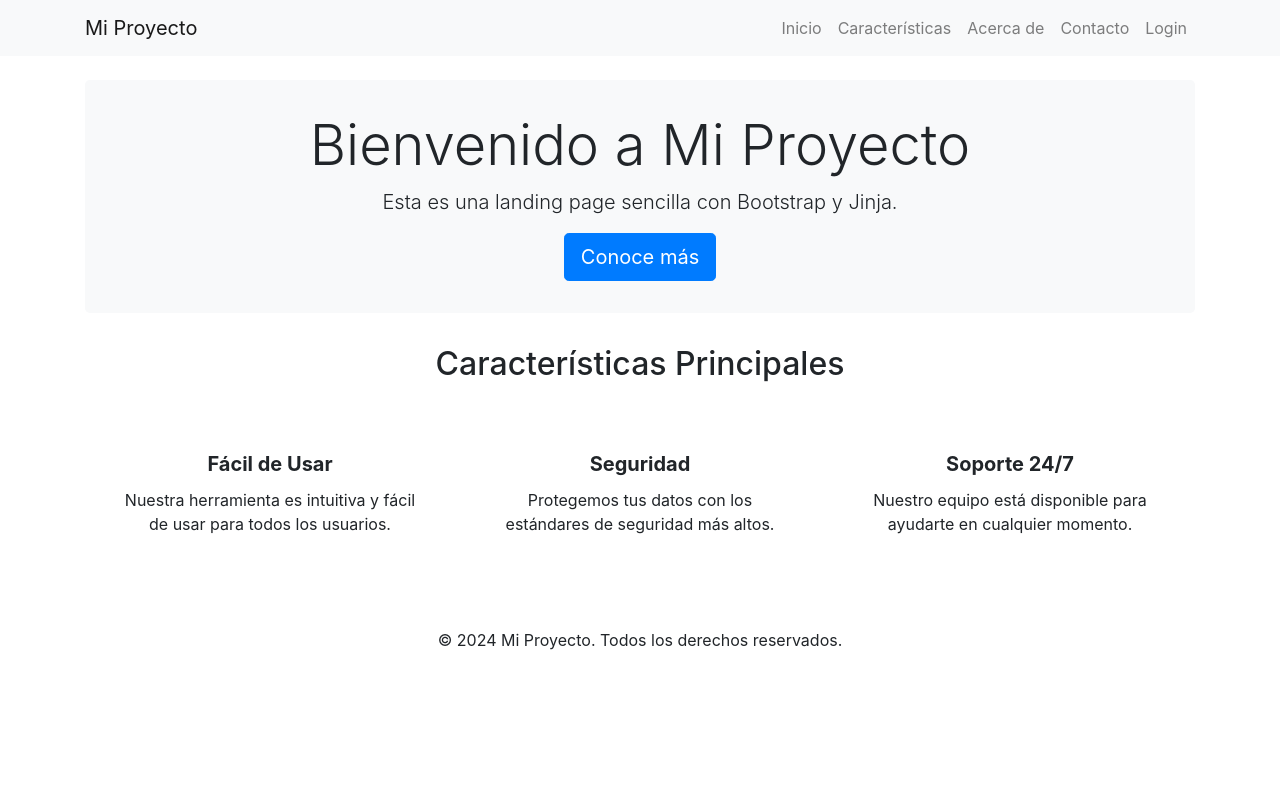
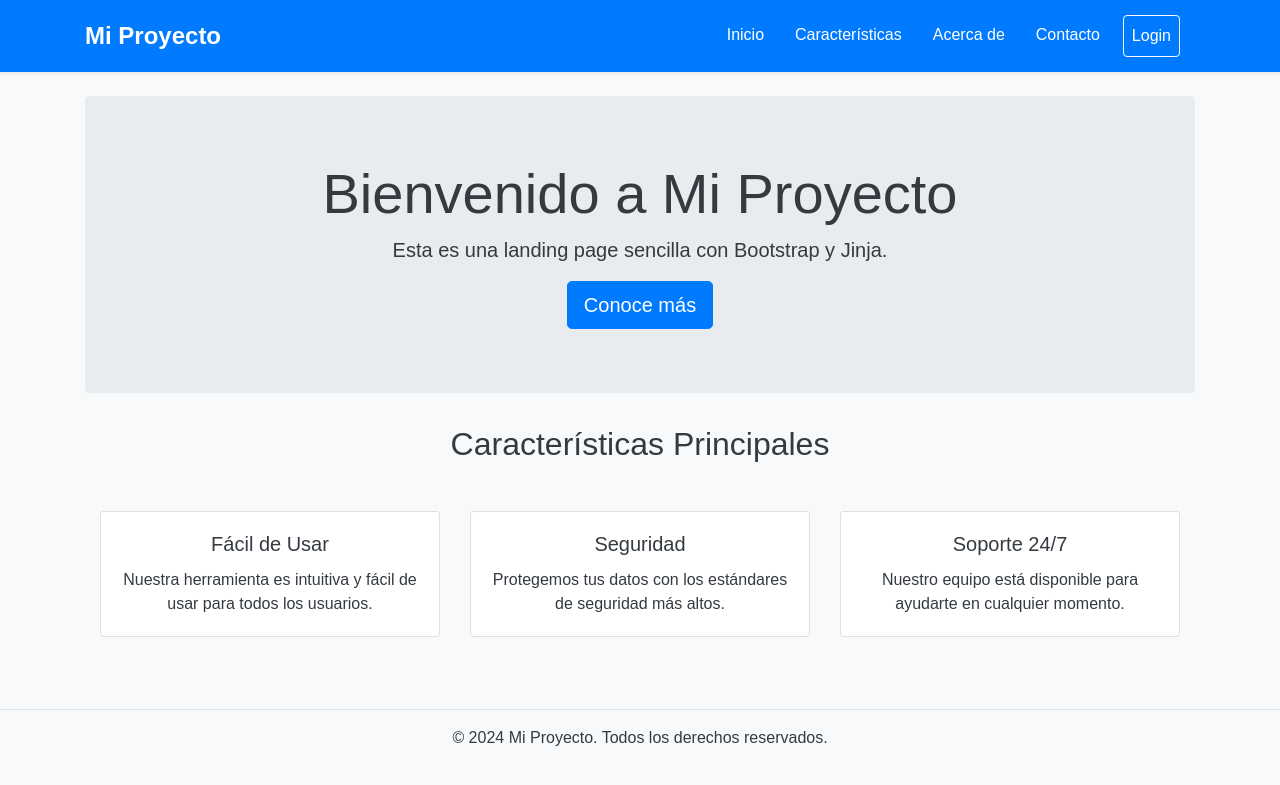
Before and after one commit to gbelot2003/taular3, a Flask app: page / in a window 1280 px wide. Shown: the top 785 px of the page. Run offline with Flask 3, Linux system fonts and the light colour scheme; some libraries are stand-ins or nearby versions.

Commit message:
:lipstick: mejorando estetica del sitio

```diff
--- a/app/static/css/styles.css
+++ b/app/static/css/styles.css
@@ -1,12 +1,42 @@
-.jumbotron {
+/* Base Styles */
+body {
+    font-family: 'Arial', sans-serif;
     background-color: #f8f9fa;
-    padding: 2rem 1rem;
+    color: #343a40;
 }
 
-.card {
-    border: none;
+/* Navbar Styles */
+.navbar {
+    background: #007bff;
+    padding: 0.8rem 1rem;
 }
 
-.card-title {
+.navbar-brand {
     font-weight: bold;
+    font-size: 1.5rem;
+    color: #fff !important;
 }
+
+.nav-link {
+    color: #fff !important;
+    margin-right: 15px;
+    transition: color 0.3s ease-in-out, background-color 0.3s ease-in-out;
+}
+
+.nav-link:hover {
+    background-color: rgba(255, 255, 255, 0.2);
+    color: #fff !important;
+    border-radius: 5px;
+}
+
+.navbar-toggler-icon {
+    filter: invert(100%);
+}
+
+.btn-outline-light {
+    color: #fff !important;
+    border: 1px solid #fff;
+}
+
+.btn-outline-light:hover {
+    color: #007bf
--- a/app/templates/base.html
+++ b/app/templates/base.html
@@ -10,15 +10,30 @@
 
 <body>
     <!-- Header -->
-    <nav class="navbar navbar-expand-lg navbar-light bg-light">
+    <nav class="navbar navbar-expand-lg navbar-dark bg-primary shadow-sm">
         <div class="container">
-            <a class="navbar-brand" href="#">Mi Proyecto</a>
+            {% if current_user.is_authenticated %}
+                <a class="navbar-brand" href="/dashboard">Mi Proyecto</a>
+            {% else %}
+                <a class="navbar-brand" href="/">Mi Proyecto</a>
+            {% endif %}
             <button class="navbar-toggler" type="button" data-toggle="collapse" data-target="#navbarNav"
                 aria-controls="navbarNav" aria-expanded="false" aria-label="Toggle navigation">
                 <span class="navbar-toggler-icon"></span>
             </button>
             <div class="collapse navbar-collapse" id="navbarNav">
                 <ul class="navbar-nav ml-auto">
+                    {% if current_user.is_authenticated %}
+                        <li class="nav-item">
+                            <a class="nav-link" href="/">Dashboard</a>
+                        </li>
+                        <li class="nav-item">
+                            <a class="nav-link" href="{{ url_for('auth.logout') }}">Cerrar Sesión</a>
+                        </li>
+                        <li class="nav-item">
+                            <a class="nav-link" href="#">Hola, {{ current_user.username }}</a>
+                        </li>
+                    {% else %}
                         <li class="nav-item">
                             <a class="nav-link" href="/">Inicio</a>
                         </li>
@@ -32,12 +47,14 @@
                             <a class="nav-link" href="#contact">Contacto</a>
                         </li>
                         <li class="nav-item">
-                        <a class="nav-link" href="/login">Login</a>
+                            <a class="nav-link btn btn-outline-light" href="{{ url_for('auth.login') }}">Login</a>
                         </li>
+                    {% endif %}
                 </ul>
             </div>
         </div>
     </nav>
+
     <!-- Flash messages -->
     <div class="container mt-3">
         {% with messages = get_flashed_messages(with_categories=true) %}
@@ -58,7 +75,7 @@
     </div>
 
     <!-- Footer -->
-    <footer class="text-center mt-5">
+    <footer class="bg-light text-center mt-5 py-3 border-top">
         <p>&copy; 2024 Mi Proyecto. Todos los derechos reservados.</p>
     </footer>
 </body>
--- a/config.py
+++ b/config.py
@@ -24,7 +24,6 @@ class Config:
     SESSION_PERMANENT = False
     SESSION_REDIS_URL = os.getenv('REDIS_URL', 'redis://redis:6379/0')
 
-
 class DevelopmentConfig(Config):
     # Configuración específica para el entorno de desarrollo
     SQLALCHEMY_DATABASE_URI = 'sqlite:///' + os.path.join(basedir, 'instance/dev.db')
```
Lines whose indentation alone changed are shown as unchanged.
